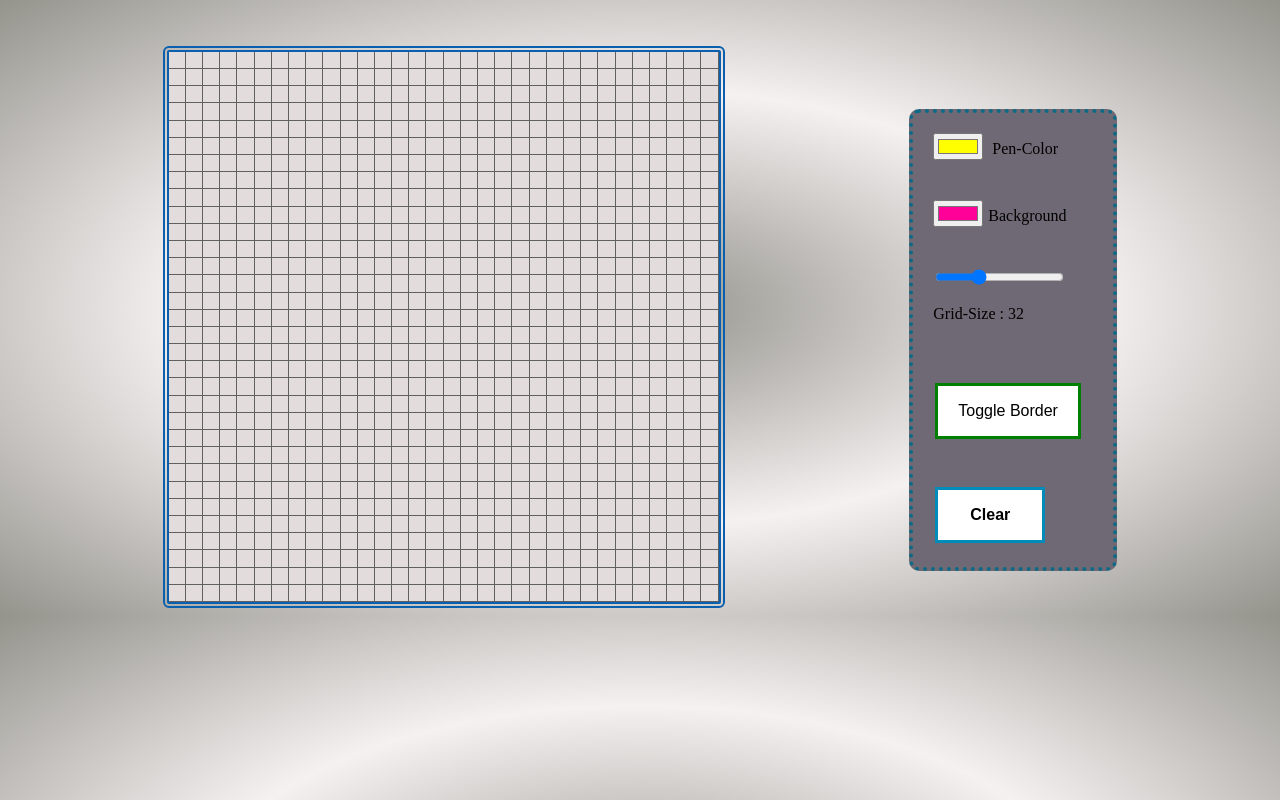
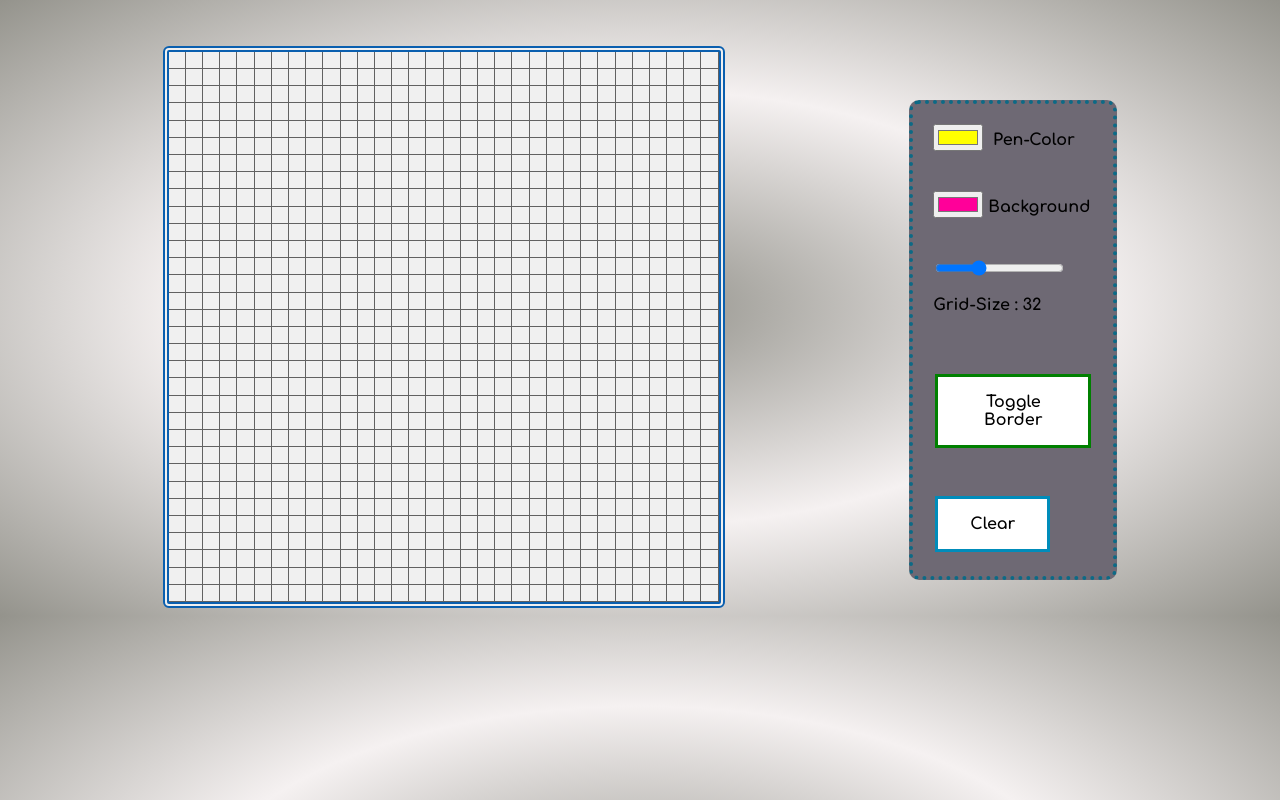
Before and after one commit to Mr-Starkk/Etch-A-Sketch, a plain HTML site: page index.html in a window 1280 px wide. Drawn offline with Linux system fonts and the light colour scheme; a web font is replaced by a local one.

Commit message:
added font and background button support

```diff
--- a/Etch-a-sketch.js
+++ b/Etch-a-sketch.js
@@ -2,14 +2,16 @@ const mainContainer = document.getElementById('main-container');
 const eraseButton = document.getElementById('clear-button');
 const rangeSlider = document.getElementById('square-range-slider');
 const rangeSliderContainer = document.getElementById('range-slider-container');
+let mainContainerSquares = document.querySelectorAll('#innersquares');
+const penColor = document.getElementById('pen-color');
+const backgroundColor = document.getElementById('background-color');
+const toggleBorder = document.getElementById('grid-border');
 createGrid();
-let mainContainerSquares = document.querySelectorAll('#innersquares');
 addHoverEffect();
-const penColor = document.getElementById('pen-color');
+
 
 
         eraseButton.addEventListener('click', () => {
-            // removeHoverEffect();
             clearGrid();
             createGrid();
             addHoverEffect();
@@ -34,6 +36,16 @@ const penColor = document.getElementById('pen-color');
 
         })
 
+        backgroundColor.addEventListener('input', (e) => {
+            mainContainer.style.background = e.target.value;
+        })
+
+        toggleBorder.addEventListener('click', (e) => {
+            console.log(mainContainerSquares)
+            mainContainerSquares.forEach((square) => {
+                square.style.border = '1px solid transparent';
+            })
+        })
 
     function createGrid(squares = 32){
             for(i=0; i<squares*squares; i++){
--- a/index.html
+++ b/index.html
@@ -1,6 +1,9 @@
 <!DOCTYPE html>
 <html>
     <head>
+        <style>
+        @import url('https://fonts.googleapis.com/css2?family=Comfortaa:wght@700&family=Tourney:wght@600&display=swap');
+        </style>
         <link rel="icon" href="favicon.png" type="image/x-icon">
         <link rel="stylesheet" href="style.css">
         <title>
--- a/style.css
+++ b/style.css
@@ -1,3 +1,8 @@
+html{
+    font-family: 'Comfortaa', cursive;
+    font-size: 16px;
+}
+
 body{
     background: radial-gradient( rgb(148, 147, 140),rgb(245, 241, 241), rgb(148, 147, 140))
 }
@@ -36,6 +41,7 @@ body{
 }
 
 #main-container{
+    background: rgb(240,240,240);
     display: grid;
     margin-top: 3%;
     border: 6px double rgb(10, 95, 175);
@@ -58,9 +64,9 @@ body{
 } */
 
 #innersquares{
-    background: rgb(226, 221, 220);
-    border-bottom: 1px solid rgb(97, 97, 97) !important;
-    border-right: 1px solid rgb(97, 97, 97) !important;
+    /* background: rgb(226, 221, 220); */
+    border-bottom: 1px solid rgb(97, 97, 97);
+    border-right: 1px solid rgb(97, 97, 97);
 }
 button {
     border: none;
@@ -78,7 +84,8 @@ button {
 #clear-button {
     background-color: white;
     color: black;
-    font-weight: 600;
+    font-family: 'Comfortaa', cursive;
+    font-size: 16px;
     border: 3px solid #008CBA;
   }
 
@@ -87,7 +94,9 @@ button {
     color: white;
   }
 #grid-border{
-    padding: 16px 20px;
+    /* padding: 16px 20px; */
+    font-family: 'Comfortaa', cursive;
+    font-size: 16px;
     background-color: white;
     color: black;
     border: 3px solid green;
```
Lines whose indentation alone changed are shown as unchanged.
